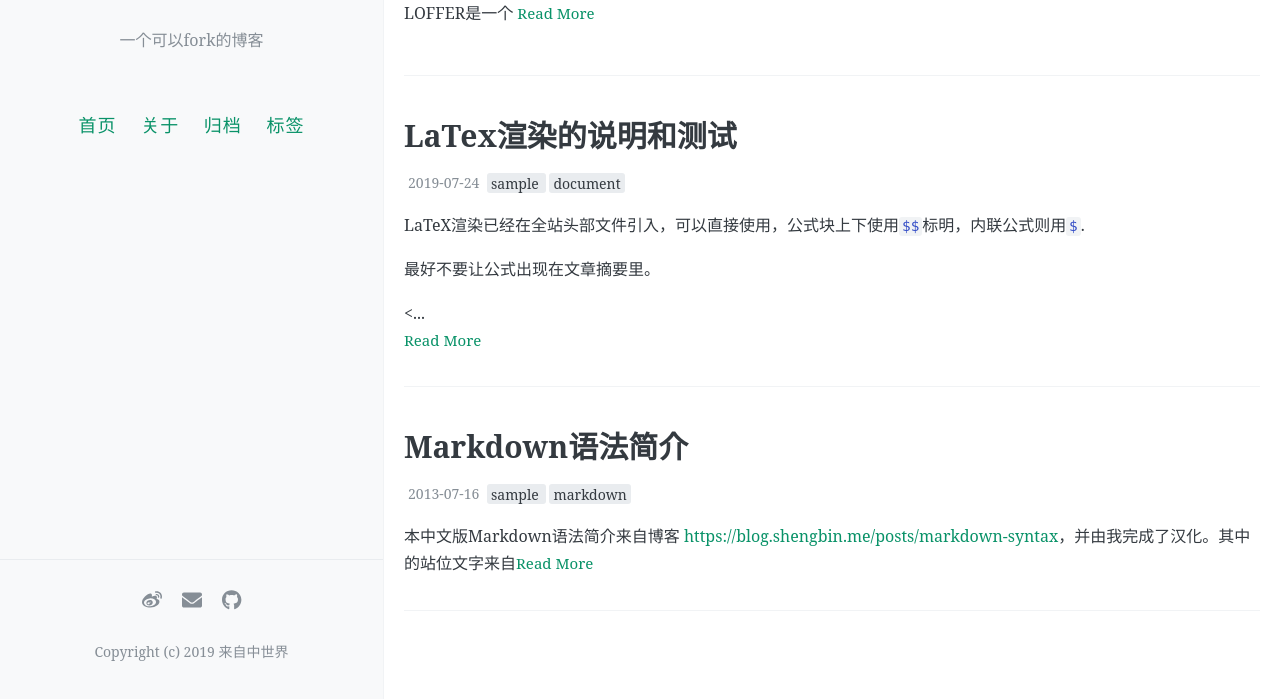
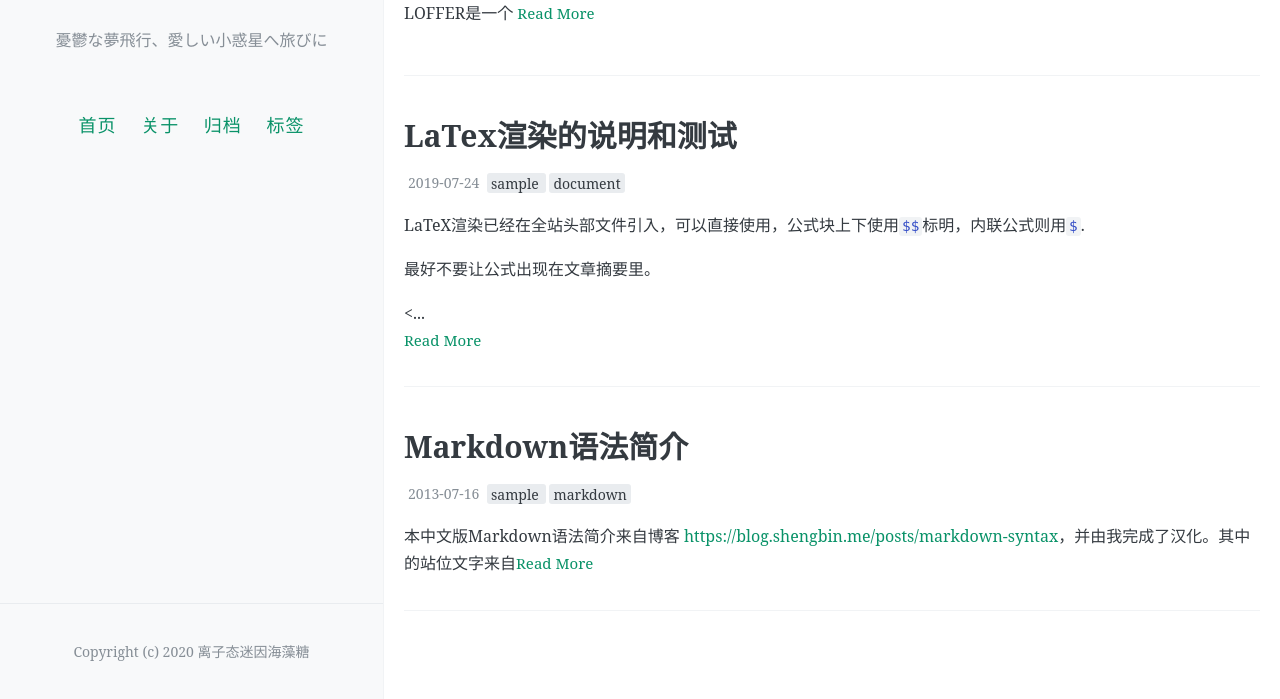
Before and after one commit to Margaret-Mushroom/the-Decadence-of-Puberty, a Jekyll site: the page built from index.html, in a window 1280 px wide and 1037 px high. Shown: the part 338-1037 px from the top of the window. Built offline with Jekyll 4.4.1, drawn with Linux system fonts in a browser that asks for light colours; the list of posts is cut into pages by our own code; comment, search, counter and statistics services are not loaded.

Commit message:
Update _config.yml

```diff
--- a/_config.yml
+++ b/_config.yml
@@ -7,16 +7,16 @@
 # 井号后面的文字是说明文档，不会被程序读取。
 
 # 描述/签名
-name: LOFFER
-description: 一个可以fork的博客
+name: 离子态迷因海藻糖
+description: 憂鬱な夢飛行、愛しい小惑星へ旅びに
 
 # 输入你的网站域名（如果你没有添加自己的域名，而是直接用GitHub pages分配的域名的话可以省略）
-url:
+url: http://Margaret-Mushroom.github.io/the-Decadence-of-Puberty
 
 # 添加你的博客的二级域名，一般来说是你的repository名
 # 如果你的博客的URL是：(http://yourusername.github.io/repository-name)
 # 那么就写成 "/repository-name"
-baseurl: /LOFFER
+baseurl: /the-Decadence-of-Puberty
 
 
 #
@@ -49,13 +49,13 @@ excerpt_separator: <!-- more -->
 
 # 你的社交网络链接，它们会作为图标出现在你的网站页脚中，可选填写
 footer-links:
-  weibo: frommidworld #请输入你的微博个性域名 https://www.weibo.com/<thispart>
+  weibo:  #请输入你的微博个性域名 https://www.weibo.com/<thispart>
   behance: # https://www.behance.net/<>
   dribbble: # https://dribbble.com/<>
-  email: fromendworld@outlook.com
+  email:
   facebook: #https://www.facebook.com/<>
   flickr: #https://www.flickr.com/<>
-  github: FromEndWorld/loffer #https://github.com/<>
+  github:  #https://github.com/<>
   instagram: #https://instagram.com/<>
   linkedin: #https://www.linkedin.com/in/<>
   pinterest: #https://www.pinterest.com/<>
@@ -66,7 +66,7 @@ footer-links:
   youtube: # channel/<your_long_string> or user/<user-name>
 
 # 站点页脚的文字
-footer-text: Copyright (c) 2019 来自中世界
+footer-text: Copyright (c) 2020 离子态迷因海藻糖
 
 #
 # 评论，注意，请不要同时添加多种不同的评论区
```
